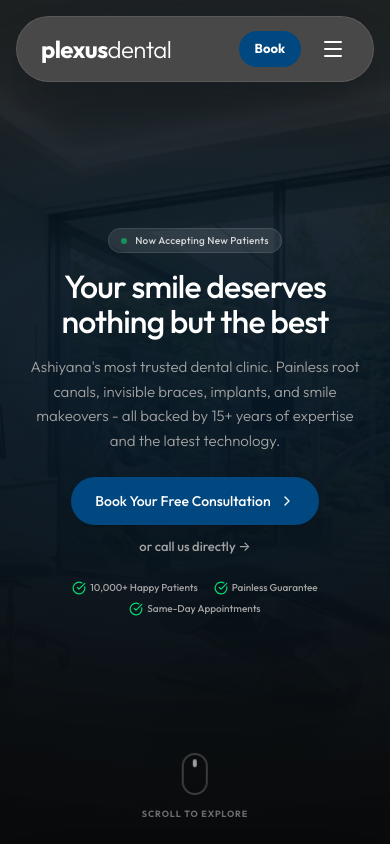
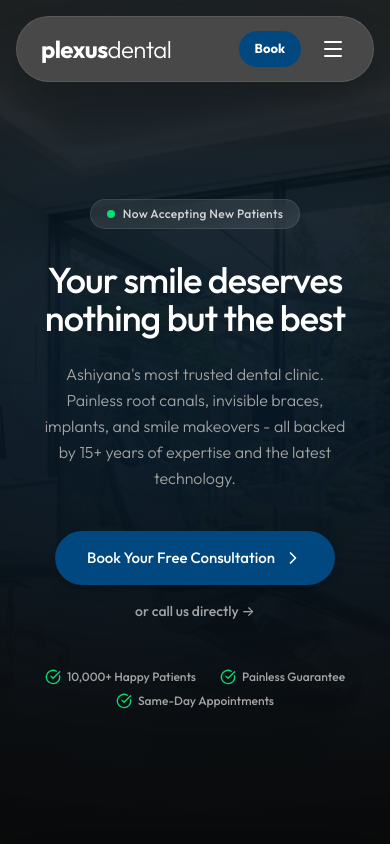
Before and after one commit to aibax04/plexushub, a React (Vite) app: page / in a window 390 px wide. Shown: the top 844 px of the page. Built offline with nearby package versions, Linux system fonts and the light colour scheme.

Commit message:
style: hide scroll indicator on mobile

```diff
--- a/src/components/Header.jsx
+++ b/src/components/Header.jsx
@@ -9,7 +9,7 @@ function Header() {
   return (
     <>
       <div className="fixed top-4 md:top-6 left-0 right-0 z-50 px-4 flex justify-center w-full">
-        <header className="w-full max-w-6xl bg-[#4b4b4b]/95 backdrop-blur-md text-white rounded-full shadow-2xl border border-white/10 transition-all">
+        <header className="w-full max-w-6xl bg-[#4b4b4b]/95 backdrop-blur-md text-white rounded-full shadow-2xl border border-white/10">
           <div className="px-6 md:px-8 h-[64px] flex items-center justify-between">
 
             <a href="/" className="font-sans font-bold text-2xl tracking-tight hover:opacity-80 transition-opacity flex-shrink-0">
--- a/src/components/Hero.jsx
+++ b/src/components/Hero.jsx
@@ -3,7 +3,7 @@ import { CheckCircle, ChevronRight, ChevronDown } from 'lucide-react'
 
 function Hero() {
   return (
-    <section className="sticky top-0 min-h-screen h-screen h-[100dvh] w-full flex items-center justify-center overflow-hidden bg-dark-bg text-center -z-10">
+    <section className="sticky top-0 h-screen w-full flex items-center justify-center overflow-hidden bg-dark-bg text-center -z-10">
       {/* Background Image with Dark Gradient Overlays */}
       <div className="absolute inset-0 z-0">
         <img
@@ -16,64 +16,59 @@ function Hero() {
         <div className="absolute top-[20%] left-1/2 -translate-x-1/2 w-[800px] h-[400px] bg-primary/30 rounded-full blur-[140px] pointer-events-none"></div>
       </div>
 
-      <div className="container mx-auto px-5 relative z-10 sm:pt-20">
-        <div className="max-w-4xl mx-auto flex flex-col items-center animate-reveal">
+      <div className="container mx-auto px-6 relative z-10 pt-28">
+        <div className="max-w-4xl mx-auto flex flex-col items-center">
 
           {/* Micro-badge */}
-          <div className="inline-flex items-center gap-2 px-3 py-1 sm:px-4 sm:py-1.5 rounded-full bg-white/10 border border-white/10 text-white/80 text-[10px] sm:text-xs font-medium tracking-wide mb-4 sm:mb-8 backdrop-blur-sm">
-            <span className="w-1.5 h-1.5 sm:w-2 sm:h-2 rounded-full bg-green-400 animate-pulse"></span>
+          <div className="inline-flex items-center gap-2 px-4 py-1.5 rounded-full bg-white/10 border border-white/10 text-white/80 text-xs font-medium tracking-wide mb-8 backdrop-blur-sm">
+            <span className="w-2 h-2 rounded-full bg-green-400"></span>
             Now Accepting New Patients
           </div>
 
-          <h1 className="text-[2rem] xs:text-4xl sm:text-5xl md:text-7xl lg:text-[5.5rem] font-sans font-medium text-dark-text leading-[1.1] tracking-tight mb-4 sm:mb-6">
+          <h1 className="text-4xl sm:text-5xl md:text-7xl lg:text-[5.5rem] font-sans font-medium text-dark-text leading-[1.05] tracking-tight mb-6">
             Your smile deserves <br className="hidden md:block" />
             nothing but the best
           </h1>
 
-          <p className="text-[15px] sm:text-lg md:text-xl text-dark-text-muted mb-6 sm:mb-10 leading-relaxed max-w-2xl font-light px-2 sm:px-4">
+          <p className="text-base sm:text-lg md:text-xl text-dark-text-muted mb-10 leading-relaxed max-w-2xl font-light px-4">
             Ashiyana's most trusted dental clinic. Painless root canals, invisible braces, implants, and smile makeovers - all backed by 15+ years of expertise and the latest technology.
           </p>
 
-          <div className="flex flex-col sm:flex-row items-center gap-3 sm:gap-4 mb-6 sm:mb-8">
-            <a href="#book" className="group relative inline-flex items-center justify-center px-6 py-3.5 sm:px-8 sm:py-4 font-medium text-white transition-all duration-300 bg-primary rounded-full hover:scale-[1.02] shadow-lg hover:shadow-primary/25">
-              <span className="flex items-center gap-2 text-sm sm:text-[17px]">
+          <div className="flex flex-col sm:flex-row items-center gap-4 mb-12">
+            <a href="#book" className="group relative inline-flex items-center justify-center px-8 py-4 font-medium text-white transition-all duration-300 bg-primary rounded-full hover:scale-[1.02] shadow-lg hover:shadow-primary/25">
+              <span className="flex items-center gap-2 text-[15px] sm:text-[17px]">
                 Book Your Free Consultation
-                <ChevronRight className="w-4 h-4 sm:w-5 sm:h-5 group-hover:translate-x-1 transition-transform" />
+                <ChevronRight className="w-5 h-5 group-hover:translate-x-1 transition-transform" />
               </span>
             </a>
-            <a href="tel:+916307114437" className="text-dark-text-muted text-[13px] sm:text-sm font-medium hover:text-dark-text transition-colors">
+            <a href="tel:+916307114437" className="text-dark-text-muted text-sm font-medium hover:text-dark-text transition-colors">
               or call us directly →
             </a>
           </div>
 
           {/* Trust strip */}
-          <div className="flex flex-wrap items-center justify-center gap-x-4 gap-y-1.5 sm:gap-x-6 sm:gap-y-2 text-dark-text-muted text-[10px] sm:text-sm font-medium">
-            <div className="flex items-center gap-1">
-              <CheckCircle className="w-3.5 h-3.5 sm:w-4 sm:h-4 text-green-400" />
+          <div className="flex flex-wrap items-center justify-center gap-x-6 gap-y-2 text-dark-text-muted text-xs sm:text-sm font-medium mb-12">
+            <div className="flex items-center gap-1.5">
+              <CheckCircle className="w-4 h-4 text-green-400" />
               <span>10,000+ Happy Patients</span>
             </div>
-            <div className="flex items-center gap-1">
-              <CheckCircle className="w-3.5 h-3.5 sm:w-4 sm:h-4 text-green-400" />
+            <div className="flex items-center gap-1.5">
+              <CheckCircle className="w-4 h-4 text-green-400" />
               <span>Painless Guarantee</span>
             </div>
-            <div className="flex items-center gap-1">
-              <CheckCircle className="w-3.5 h-3.5 sm:w-4 sm:h-4 text-green-400" />
+            <div className="flex items-center gap-1.5">
+              <CheckCircle className="w-4 h-4 text-green-400" />
               <span>Same-Day Appointments</span>
             </div>
           </div>
         </div>
       </div>
 
-      {/* Scroll indicator button */}
-      <a
-        href="#features"
-        className="absolute bottom-6 sm:bottom-10 left-1/2 -translate-x-1/2 z-10 flex flex-col items-center gap-3 group transition-all duration-300 hover:translate-y-1"
-      >
-        <div className="w-[26px] h-[42px] rounded-full border-2 border-white/20 flex justify-center p-1.5 backdrop-blur-sm group-hover:border-primary/50 transition-colors">
-          <div className="w-1 h-2 bg-white/60 rounded-full animate-bounce"></div>
-        </div>
-        <span className="text-[9px] sm:text-[10px] uppercase tracking-widest font-bold text-white/40 group-hover:text-primary transition-colors">Scroll to explore</span>
-      </a>
+      {/* Scroll indicator - static */}
+      <div className="absolute bottom-4 left-1/2 -translate-x-1/2 z-10 hidden sm:flex flex-col items-center gap-2 text-dark-text-muted/30">
+        <span className="text-[9px] uppercase tracking-[0.3em] font-medium">Scroll</span>
+        <ChevronDown className="w-4 h-4" />
+      </div>
     </section>
   )
 }
```
Also changed, not shown: public/favicon.svg.
